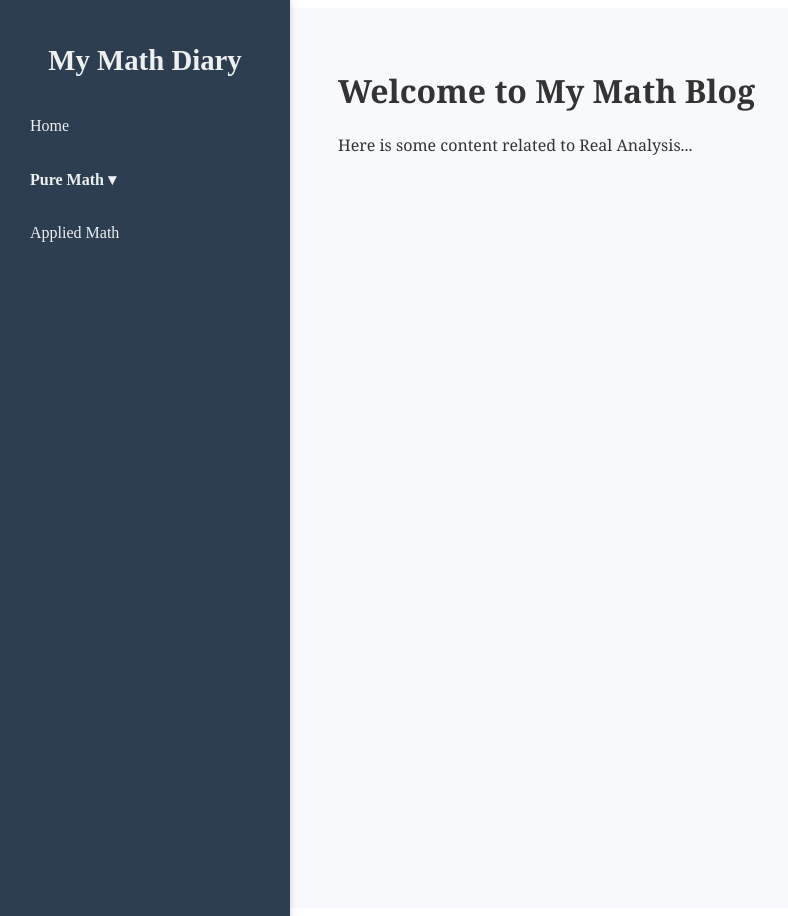
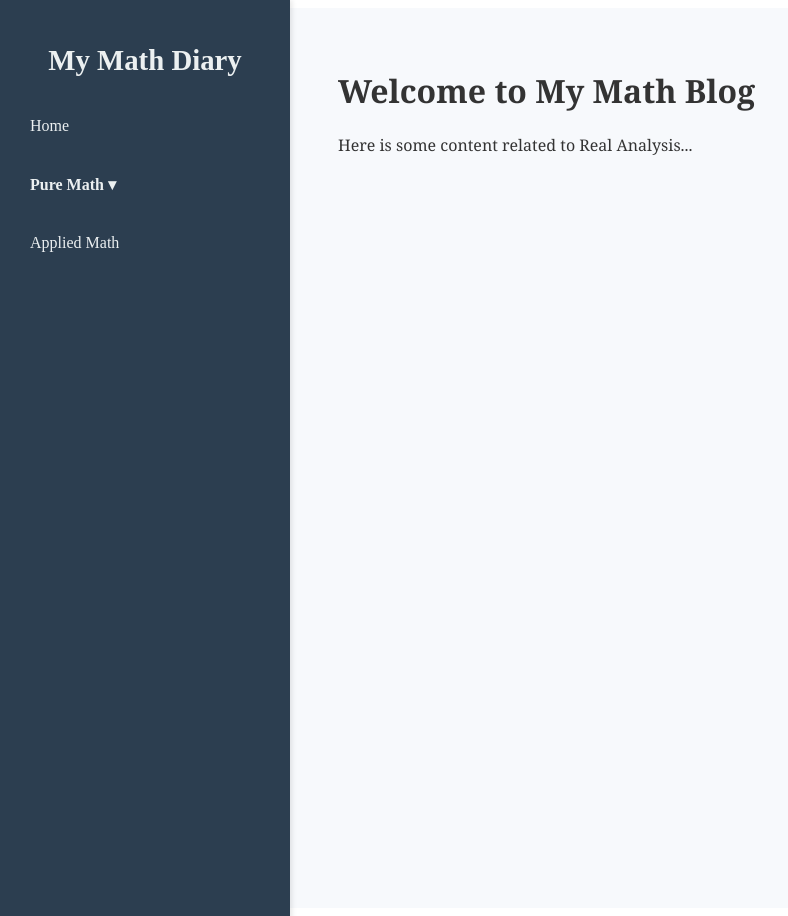
Before and after one commit to GitDisciplined/GitDisciplined.github.io, a Jekyll site: the page built from index.md, in a window 1280 px wide. Shown: the whole page, without its empty margins (0-788 px from the left). Built offline with Jekyll 4.4.1, drawn with Linux system fonts in a browser that asks for light colours.

Commit message:
Update style.css

```diff
--- a/assets/css/style.css
+++ b/assets/css/style.css
@@ -1,14 +1,14 @@
 /* === Sidebar Styles === */
 .sidebar {
-  width: 250px;                    /* Increased width for readability */
+  width: 250px;                    /* Sidebar width */
   height: 100vh;                   /* Full screen height */
   position: fixed;                 /* Sidebar stays fixed on the left */
   top: 0;
   left: 0;
-  background-color: #2c3e50;
-  color: #ecf0f1;
+  background-color: #2c3e50;       /* Dark background color */
+  color: #ecf0f1;                  /* Text color */
   padding: 20px;
-  box-shadow: 2px 0 5px rgba(0,0,0,0.1);
+  box-shadow: 2px 0 5px rgba(0,0,0,0.1); /* Subtle shadow effect */
   overflow-y: auto;
 }
 
@@ -26,10 +26,10 @@
 }
 
 .sidebar ul li {
-  margin-bottom: 15px;
+  margin-bottom: 20px;
 }
 
-/* Links in Sidebar */
+/* Sidebar links */
 .sidebar a {
   color: #ecf0f1;
   text-decoration: none;
@@ -40,16 +40,17 @@
 }
 
 .sidebar a:hover {
-  background-color: #34495e; /* Hover effect */
+  background-color: #34495e; /* Darker hover effect */
 }
 
 /* === Pure Math Dropdown === */
 .has-dropdown > a {
   font-weight: bold;
   cursor: pointer;
+  padding: 10px;
 }
 
-/* Hidden by default */
+/* Hide the dropdown by default */
 .dropdown {
   display: none;
   list-style: none;
@@ -57,7 +58,7 @@
   margin-top: 10px;
 }
 
-/* Show dropdown on hover */
+/* Show the dropdown when hovering over the parent (Pure Math) */
 .has-dropdown:hover .dropdown {
   display: block;
 }
@@ -66,11 +67,17 @@
 .dropdown li a {
   font-size: 1em;
   padding-left: 15px;
+  background-color: #34495e;
+  border-radius: 5px;
 }
 
-/* === Main Content Area (Optional) === */
+.dropdown li a:hover {
+  background-color: #5d6d7e; /* Slightly lighter hover for dropdown */
+}
+
+/* === Main Content Area === */
 .main-content {
-  margin-left: 270px; /* Move the content to the right to avoid overlap */
+  margin-left: 270px; /* Space to prevent overlap with sidebar */
   padding: 40px 60px;
   background-color: #f7f9fc;
   min-height: 100vh;
```
